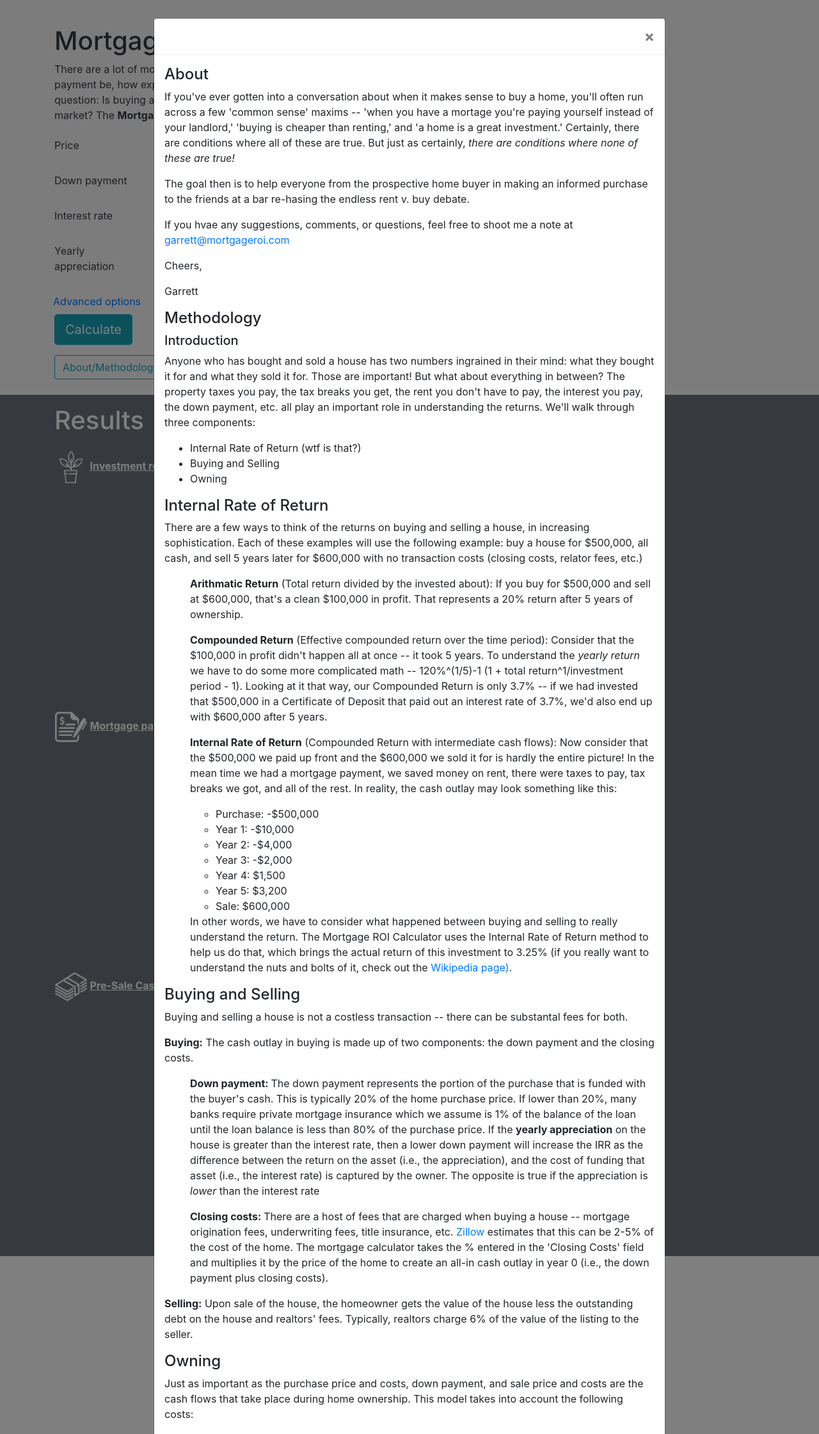
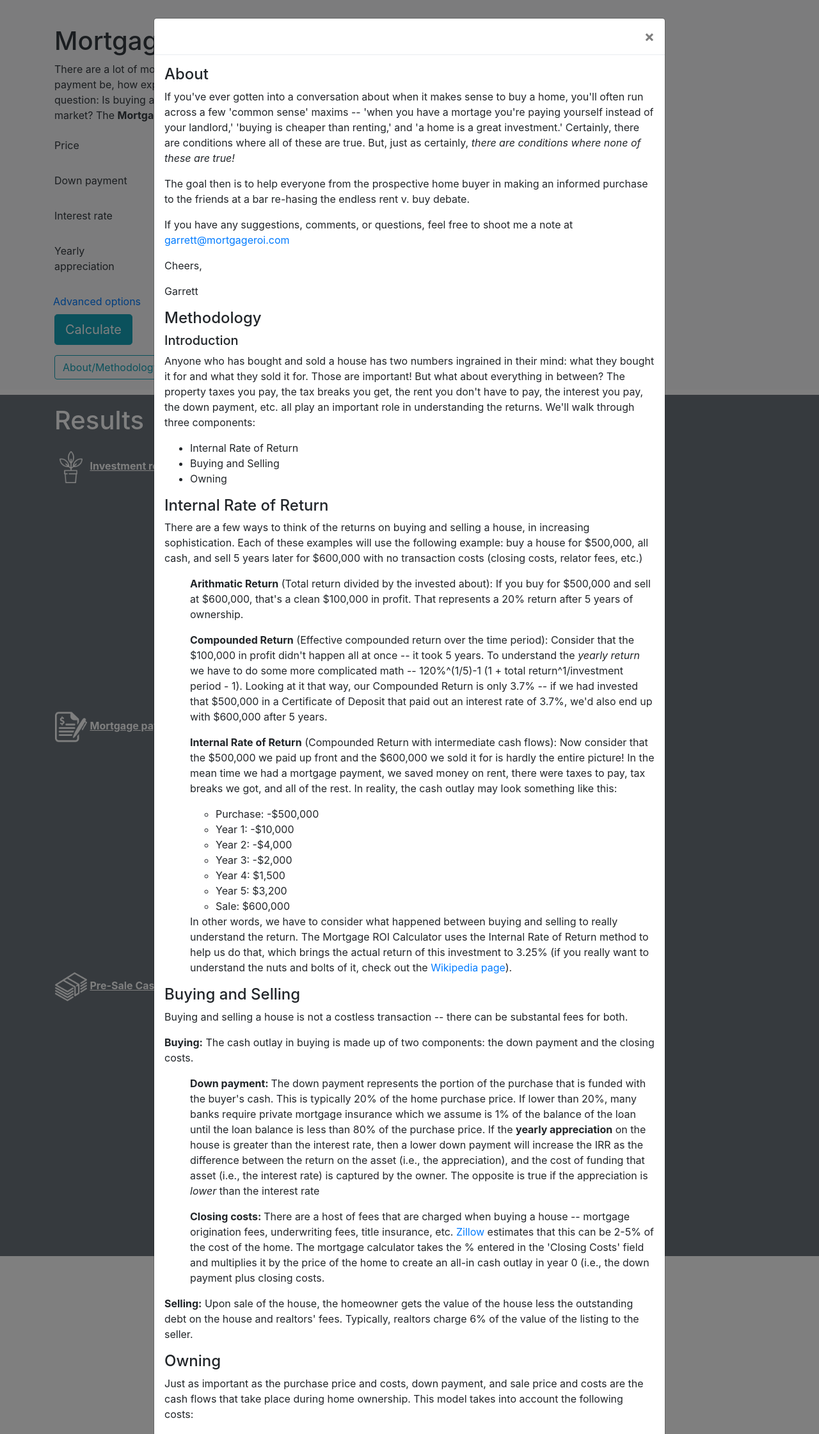
Before and after one commit to edelgm6/mortgage-calc, a Django app: page / in a window 1280 px wide, after a click on "About/Methodology". Shown: the top 2241 px of the page at 64% size. Run offline with Django 3.2, Linux system fonts and the light colour scheme; some libraries are stand-ins or nearby versions.

Commit message:
Minor copy tweaks

```diff
--- a/calc/templates/calc/about-modal.html
+++ b/calc/templates/calc/about-modal.html
@@ -1,5 +1,3 @@
-
-
 <!-- Modal -->
 <div class="modal fade" id="aboutModal" tabindex="-1" role="dialog" aria-labelledby="aboutModal" aria-hidden="true">
 	<div class="modal-dialog modal-dialog-centered modal-lg" role="document">
@@ -11,17 +9,17 @@
 			</div>
 			<div class="modal-body">
 				<h4>About</h4>
-		  <p>If you've ever gotten into a conversation about when it makes sense to buy a home, you'll often run across a few 'common sense'
-			maxims -- 'when you have a mortage you're paying yourself instead of your landlord,' 'buying is cheaper than renting,' and 'a home is a great investment.' Certainly, there are conditions where all of these are true. But just as certainly, <i>there are conditions where none of these are true!</i></p>
+				<p>If you've ever gotten into a conversation about when it makes sense to buy a home, you'll often run across a few 'common sense' maxims -- 'when you have a mortage you're paying yourself instead of your landlord,' 'buying is cheaper than renting,' and 'a home is a great investment.' Certainly, there are conditions where all of these are true. But, just as certainly, <i>there are conditions where none of these are true!</i></p>
 				<p>The goal then is to help everyone from the prospective home buyer in making an informed purchase to the friends at a bar re-hasing the endless rent v. buy debate.</p>
-		  <p>If you hvae any suggestions, comments, or questions, feel free to shoot me a note at <a href="mailto:garrett@mortgageroi.com">garrett@mortgageroi.com</a></p>
+				<p>If you have any suggestions, comments, or questions, feel free to shoot me a note at <a href="mailto:garrett@mortgageroi.com">garrett@mortgageroi.com</a></p>
 				<p>Cheers,</p>
 				<p>Garrett</p>
+
 				<h4>Methodology</h4>
 				<h5>Introduction</h5>
-		  <p>Anyone who has bought and sold a house has two numbers ingrained in their mind: what they bought it for and what they sold it for. Those are important! But what about everything in between? The property taxes you pay, the tax breaks you get, the rent you don't have to pay, the interest you pay, the down payment, etc. all play an important role in understanding the returns.  We'll walk through three components: </p>
+				<p>Anyone who has bought and sold a house has two numbers ingrained in their mind: what they bought it for and what they sold it for. Those are important! But what about everything in between? The property taxes you pay, the tax breaks you get, the rent you don't have to pay, the interest you pay, the down payment, etc. all play an important role in understanding the returns. We'll walk through three components: </p>
 				<ul>
-		  <li>Internal Rate of Return (wtf is that?)</li>
+					<li>Internal Rate of Return</li>
 					<li>Buying and Selling</li>
 					<li>Owning</li>
 				</ul>
@@ -41,7 +39,7 @@
 						<li>Year 5: $3,200</li>
 						<li>Sale: $600,000</li>
 					</ul>
-		  	<p>In other words, we have to consider what happened between buying and selling to really understand the return. The Mortgage ROI Calculator uses the Internal Rate of Return method to help us do that, which brings the actual return of this investment to 3.25% (if you really want to understand the nuts and bolts of it, check out the <a href="https://en.wikipedia.org/wiki/Internal_rate_of_return">Wikipedia page)</a>.</p>
+					<p>In other words, we have to consider what happened between buying and selling to really understand the return. The Mortgage ROI Calculator uses the Internal Rate of Return method to help us do that, which brings the actual return of this investment to 3.25% (if you really want to understand the nuts and bolts of it, check out the <a href="https://en.wikipedia.org/wiki/Internal_rate_of_return">Wikipedia page</a>).</p>
 				</ul>
 
 				<h4>Buying and Selling</h4>
@@ -49,7 +47,8 @@
 				<p><b>Buying:</b> The cash outlay in buying is made up of two components: the down payment and the closing costs.</p>
 				<ul>
 					<p><b>Down payment: </b> The down payment represents the portion of the purchase that is funded with the buyer's cash. This is typically 20% of the home purchase price. If lower than 20%, many banks require private mortgage insurance which we assume is 1% of the balance of the loan until the loan balance is less than 80% of the purchase price. If the <b>yearly appreciation</b> on the house is greater than the interest rate, then a lower down payment will increase the IRR as the difference between the return on the asset (i.e., the appreciation), and the cost of funding that asset (i.e., the interest rate) is captured by the owner. The opposite is true if the appreciation is <i>lower</i> than the interest rate</p>
-			  <p><b>Closing costs: </b>There are a host of fees that are charged when buying a house -- mortgage origination fees, underwriting fees, title insurance, etc. <a href="https://www.zillow.com/mortgage-learning/closing-costs/">Zillow</a> estimates that this can be 2-5% of the cost of the home. The mortgage calculator takes the % entered in the 'Closing Costs' field and multiplies it by the price of the home to create an all-in cash outlay in year 0 (i.e., the down payment plus closing costs).</p>
+
+					<p><b>Closing costs: </b>There are a host of fees that are charged when buying a house -- mortgage origination fees, underwriting fees, title insurance, etc. <a href="https://www.zillow.com/mortgage-learning/closing-costs/">Zillow</a> estimates that this can be 2-5% of the cost of the home. The mortgage calculator takes the % entered in the 'Closing Costs' field and multiplies it by the price of the home to create an all-in cash outlay in year 0 (i.e., the down payment plus closing costs.</p>
 				</ul>
 				<p><b>Selling:</b> Upon sale of the house, the homeowner gets the value of the house less the outstanding debt on the house and realtors' fees. Typically, realtors charge 6% of the value of the listing to the seller.</p>
 
--- a/calc/templates/calc/index.html
+++ b/calc/templates/calc/index.html
@@ -10,6 +10,7 @@
     <meta charset="utf-8">
     <meta name="viewport" content="width=device-width, initial-scale=1, shrink-to-fit=no">
 	<meta name="google-site-verification" content="0HO83BcVFMICFl8D2LcGEyii_oXifx7sp0A_ln9f0XM" />
+	<meta name="description" content="Settle the rent v. buy debate once and for all by using the MortgageROI calculator to understand the return on investment from buying a home.">
 	<script async src="//pagead2.googlesyndication.com/pagead/js/adsbygoogle.js"></script>
 	<script>
 	  (adsbygoogle = window.adsbygoogle || []).push({
@@ -24,7 +25,7 @@
 	<!-- Loader CSS -->
 	<link rel="stylesheet" type="text/css" href="{% static "calc/css/loader.css" %}">
 
-    <title>Home Investment Calculator</title>
+    <title>Mortgage ROI</title>
   </head>
   <body>
 	{% include "calc/about-modal.html" %}
```
Lines whose indentation alone changed are shown as unchanged.
